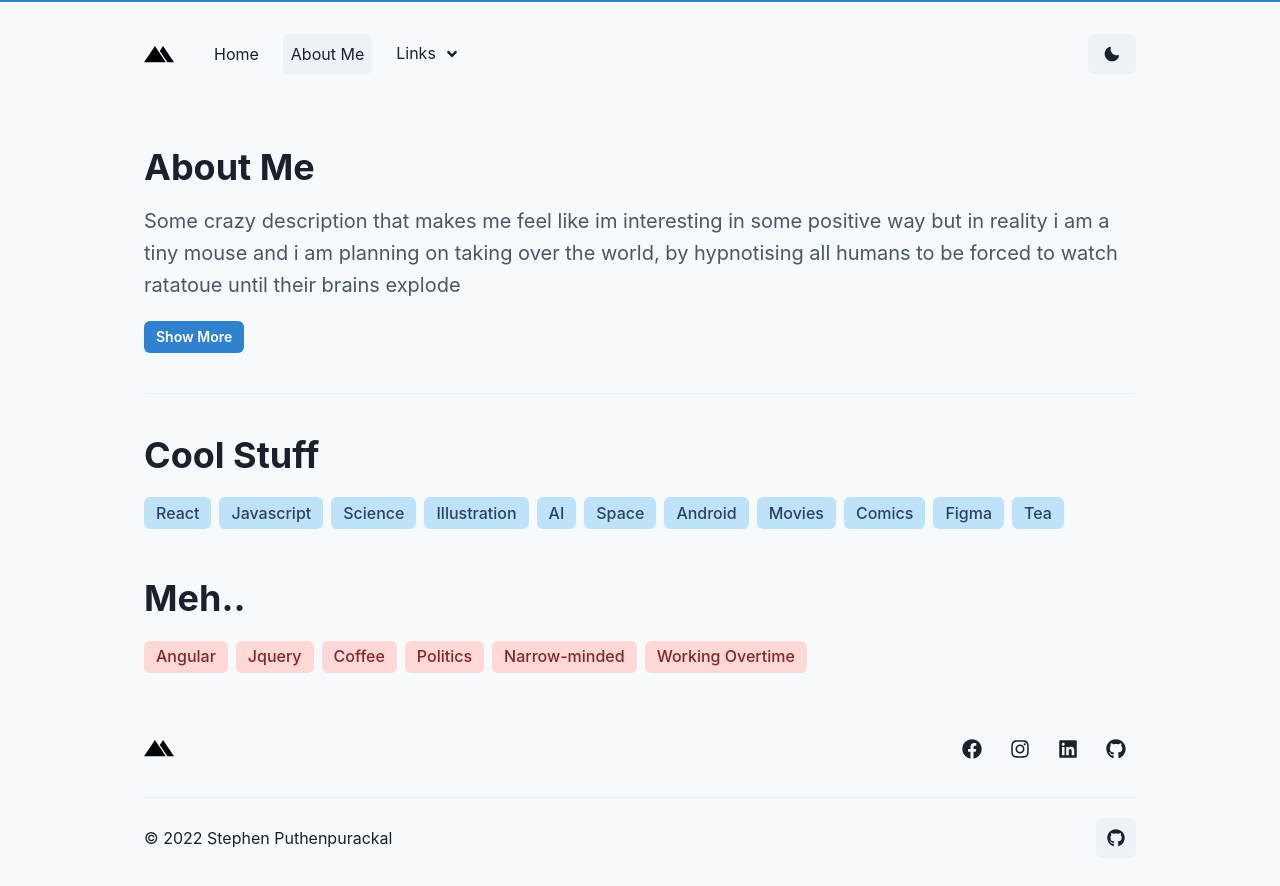
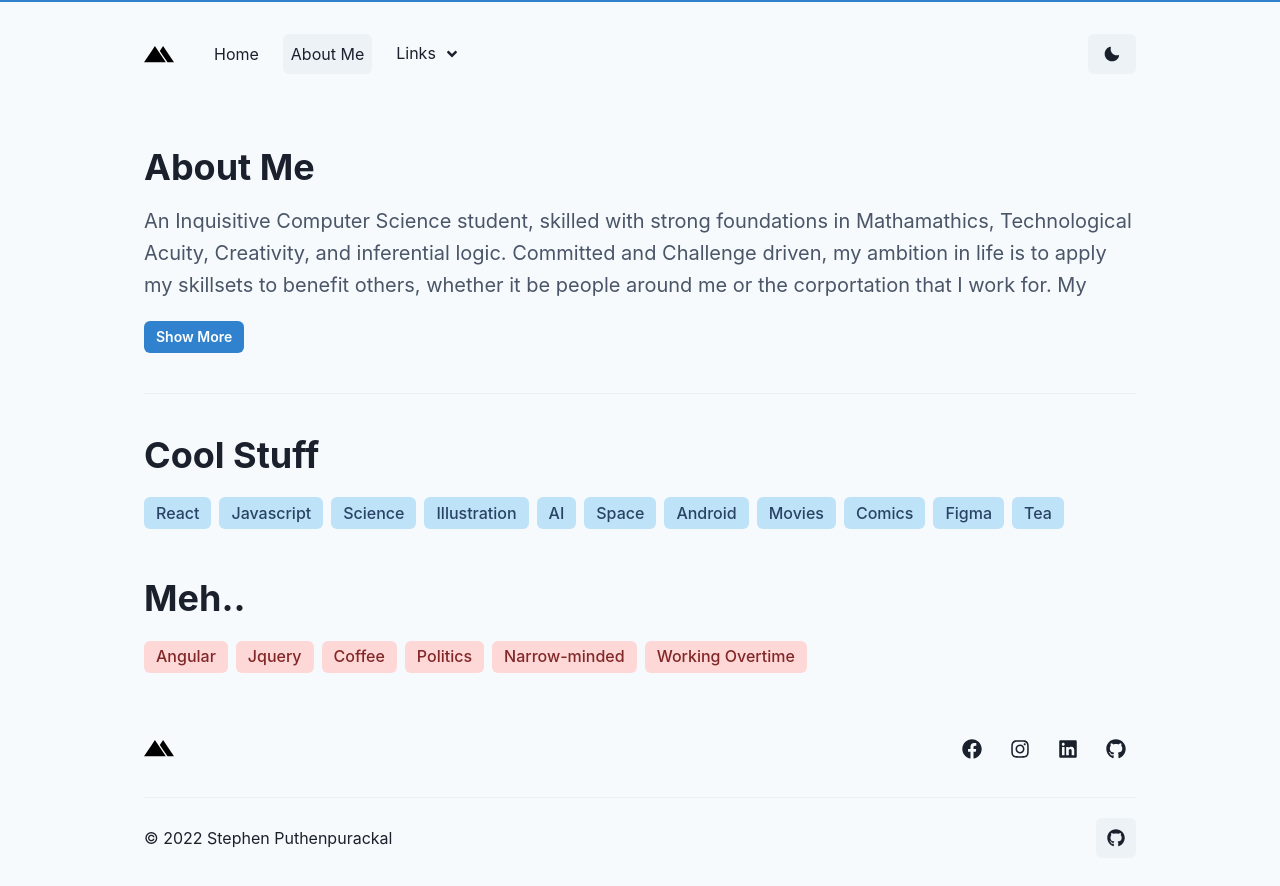
Before and after one commit to datfoosteve/nextjsportfolio, a Next.js app: page /about in a window 1280 px wide. Shown: the top 886 px of the page. Built offline with nearby package versions, Linux system fonts and the light colour scheme.

Commit message:
still configuring

```diff
--- a/components/BlogLayout.jsx
+++ b/components/BlogLayout.jsx
@@ -14,7 +14,7 @@ const BlogLayout = ({ children }) => {
         <meta property="og:url" content="google.com" />
         <meta
           property="og:title"
-          content="Stephen Puthenpurackal | Full stack developer"
+          content="Stephen Puthenpurackal | Full stack Developer"
         />
         <meta property="og:image" content="/meta-image.jpg" />
       </Head>
--- a/pages/about.jsx
+++ b/pages/about.jsx
@@ -49,7 +49,7 @@ const About = () => {
           content="Stephen Puthenpurackal | Full stack developer"
         />
         <meta property="og:type" content="website" />
-        <meta property="og:url" content="google.com/" />
+        <meta property="og:url" content="vercel.com/datfoosteve/stephensportfolio" />
         <meta
           property="og:title"
           content="Stephen Puthenpurackal | Full stack developer"
@@ -69,7 +69,13 @@ const About = () => {
               </Heading>
               <Collapse in={show} startingHeight={100}>
                 <Paragraph fontSize="xl" lineHeight={1.6}>
-                  Some crazy description that makes me feel like im interesting in some positive way but in reality i am a tiny mouse and i am planning on taking over the world, by hypnotising all humans to be forced to watch ratatoue until their brains explode
+                An Inquisitive Computer Science student, skilled with strong foundations in
+Mathamathics, Technological Acuity, Creativity, and inferential logic. Committed and
+Challenge driven, my ambition in life is to apply my skillsets to benefit others,
+whether it be people around me or the corportation that I work for. My Prior
+occupations do not have any relation to who I am currently due to the change of
+study and interests during the course of my college career, but shows exellence in the
+ability to collaborate, communicate, and work with others efficiently.
                 </Paragraph>
               </Collapse>
               <LightMode>
--- a/pages/api/index.js
+++ b/pages/api/index.js
@@ -1,5 +1,5 @@
 // Next.js API route support: https://nextjs.org/docs/api-routes/introduction
 
 export default function handler(req, res) {
-  res.status(200).json({ name: 'THE PAGE ISNT DEAD WOAHHHHHHHHHHHHHHHHHHHHHHHHHHHHHHHHHHHH' })
+  res.status(200).json({ name: 'DONT INSIDE DEAD OPEN' })
 }
--- a/pages/blog/index.jsx
+++ b/pages/blog/index.jsx
@@ -12,7 +12,7 @@ const Blog = () => {
           content="Stephen Puthenpurackal| Full stack developer"
         />
         <meta property="og:type" content="website" />
-        <meta property="og:url" content="google.com/" />
+        <meta property="og:url" content="vercel.com/datfoosteve/stephensportfolio" />
         <meta
           property="og:title"
           content="Stephen Puthenpurackal | Full stack developer"
--- a/pages/bookmarks.jsx
+++ b/pages/bookmarks.jsx
@@ -45,7 +45,7 @@ const Bookmarks = ({ bookmarksData }) => {
           content="A list of my favorite articles & websites, updated weekly."
         />
         <meta property="og:type" content="website" />
-        <meta property="og:url" content="google.com" />
+        <meta property="og:url" content="vercel.com/datfoosteve/stephensportfolio" />
         <meta
           property="og:title"
           content="A list of my favorite articles & websites, updated weekly."
--- a/pages/index.js
+++ b/pages/index.js
@@ -16,7 +16,7 @@ export default function Home() {
         />
         <meta property="og:type" content="website" />
         <meta name="robots" content="follow, index" />
-        <meta property="og:url" content="google.com" />
+        <meta property="og:url" content="vercel.com/datfoosteve/stephensportfolio" />
         <meta
           property="og:title"
           content="Stephen Puthenpurackal | Full stack developer - Jobless"
```
